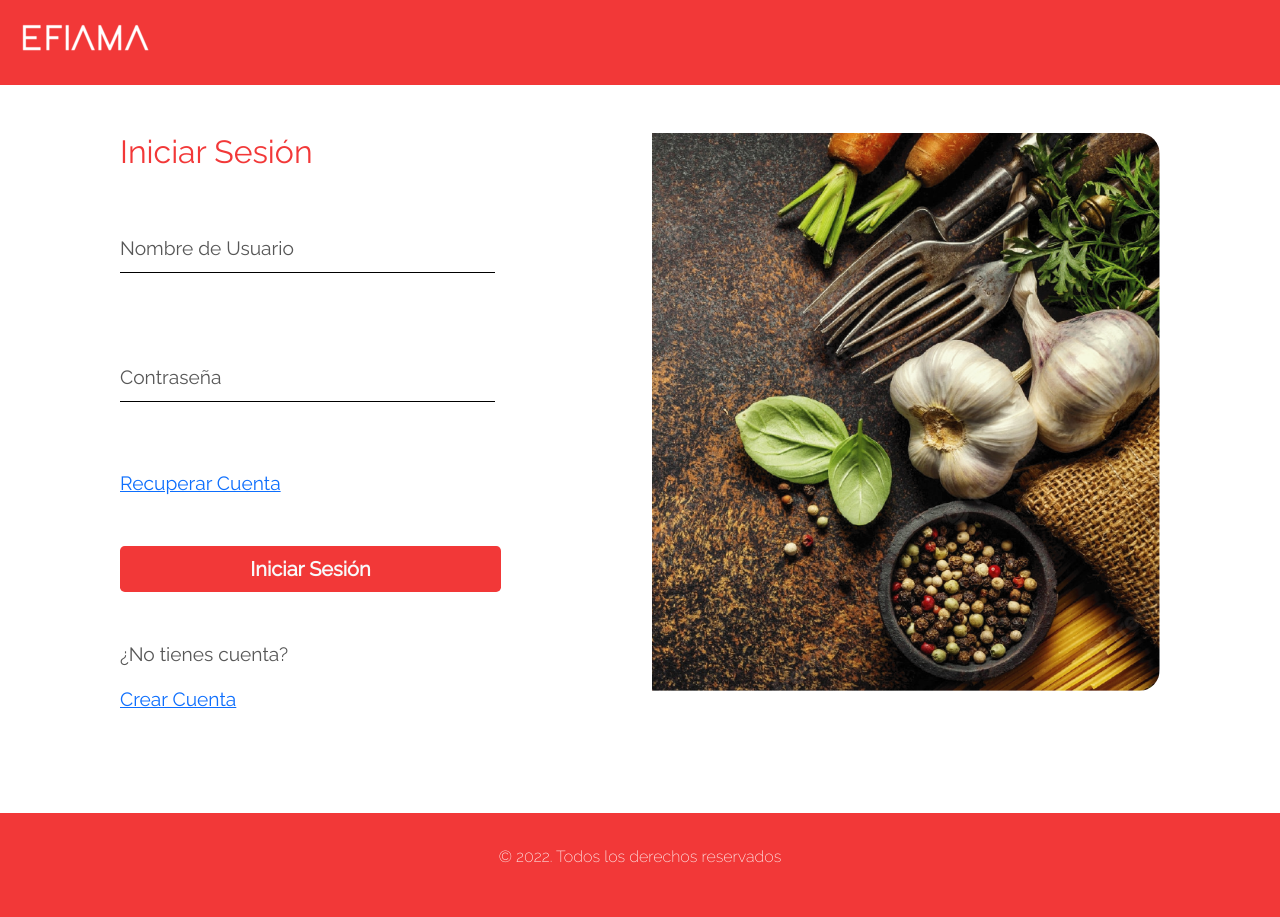
After one commit to 3frain2/proyectofinal, a PHP site: page / in a window 1280 px wide. The commit adds this page. Run offline with PHP 8.4, Linux system fonts and the light colour scheme; some libraries are stand-ins or nearby versions.

Commit message:
Add files via upload

```diff
--- a/Recuperar_Usuario.php
+++ b/Recuperar_Usuario.php
@@ -21,6 +21,6 @@ include "mcript.php";
             die("Query failed");
         }
 
-        header("Location: Sesion.php");
+        header("Location: index.php");
     }
 ?>
--- a/guardar_usuario.php
+++ b/guardar_usuario.php
@@ -20,7 +20,7 @@ if(isset($_POST['guardar_usuario'])){
     if(!$resultado){
         die("Query failed");
     }
-    header("location: Sesion.php");
+    header("location: index.php");
 
         $_SESSION['mensaje']="Usuario guardado correctamente!";
         $_SESSION['mensaje_tipo']='success';
--- a/includes/header_admin_login.php
+++ b/includes/header_admin_login.php
@@ -36,7 +36,7 @@
               </a>
           </li>
           <li class="nav-item ps-lg-4 pe-lg-5 nav-link">
-            <a class="navbar-brand nav-link text-white" href="Sesion.php">
+            <a class="navbar-brand nav-link text-white" href="index.php">
               <img src="img/Regis.png" alt="" width="38" height="38" class="d-inline-block">
               <span class="nav-bar text-white" href="logout.php">Logout</span>
             </a>
--- a/includes/header_login.php
+++ b/includes/header_login.php
@@ -2,7 +2,7 @@
 <nav class="navbar navbar-expand-lg navbar-light red-space">
     <div class="container-fluid nav-bar">
       <!--Logo-->
-      <a class="navbar-brand pe-lg-5 mb-3" href="Sesion.php">
+      <a class="navbar-brand pe-lg-5 mb-3" href="index.php">
         <img src="img/logo.png" alt="" /></a>
     </div>
   </nav>
--- /dev/null
+++ b/index.php
@@ -0,0 +1,107 @@
+<?php
+  include("includes/header_login.php");
+  include("includes/bd.php");
+  include "mcript.php";
+  session_start();
+
+  if (isset($_POST['login'])) {
+    $nombre_usuario = $_POST['nombre_usuario'];
+    $contrasena = $_POST['contrasena'];
+
+    $user = $database->select("usuario", "*", ["nombre_usuario" => $nombre_usuario]);
+
+    if (count($user) > 0) {
+      if ($desencriptar($user[0]['contrasena']) === $contrasena) {
+        $_SESSION['login_user'] = $nombre_usuario;
+        header("location: Inicio.php");
+      } else {
+        $error = "Error en la contraseña";
+        echo '<script language="javascript">alert("';
+        echo $error;
+        echo '");</script>';
+      }
+    } else {
+      $error = "Usuario invalido";
+      echo '<script language="javascript">alert("';
+      echo $error;
+      echo '");</script>';
+    }
+  }
+?>
+
+<!DOCTYPE html>
+<html lang="en">
+
+<head>
+  <meta charset="UTF-8" />
+  <meta http-equiv="X-UA-Compatible" content="IE=edge" />
+  <meta name="viewport" content="width=device-width, initial-scale=1.0" />
+  <title>Iniciar Sesión</title>
+
+  <link rel="preconnect" href="https://fonts.googleapis.com" />
+  <link rel="preconnect" href="https://fonts.gstatic.com" crossorigin />
+  <link href="https://fonts.googleapis.com/css2?family=Raleway:wght@100;200;400&display=swap" rel="stylesheet" />
+
+  <link href="https://cdn.jsdelivr.net/npm/bootstrap@5.0.2/dist/css/bootstrap.min.css" rel="stylesheet" integrity="sha384-EVSTQN3/azprG1Anm3QDgpJLIm9Nao0Yz1ztcQTwFspd3yD65VohhpuuCOmLASjC" crossorigin="anonymous" />
+  <link rel="stylesheet" href="./css/Style.css" />
+</head>
+
+<body class="d-flex flex-column min-vh-100">
+
+  <!--Cuerpo-->
+  <section class="container-fluid my-lg-5 mx-auto my-auto">
+    <div class="d-flex justify-content-center align-items-center mx-5 row ">
+      <div class="row px-xl-5 mx-5">
+        <!--Campos de Registro-->
+        <div class="col-lg-6 align-self-center red-sub-title">
+          <h2 class="title d-flex justify-content-lg-start justify-content-center">Iniciar Sesión</h2>
+          <form action="" method="post" class="row text d-flex justify-content-lg-start justify-content-center needs-validation" novalidate>
+            <div class="w-75">
+              <input class="form-control form-space input-space static-text text-lg-start text-center" name="nombre_usuario" type="text" id="nombre" required>
+              <span class="noclick msg d-flex justify-content-lg-start justify-content-center">Nombre
+                de
+                Usuario</span>
+              <p class="valid-feedback">
+              </p>
+            </div>
+            <div class="w-75">
+              <input class="form-control form-space input-space static-text text-lg-start text-center" name="contrasena" type="password" id="contraseña" required>
+              <span class="noclick msg d-flex justify-content-lg-start justify-content-center">Contraseña</span>
+              <p class="valid-feedback">
+              </p>
+            </div>
+            <div class="d-flex justify-content-lg-start justify-content-center">
+              <a class="" href="Recuperar.php">Recuperar Cuenta</a>
+            </div>
+            <div class="d-flex justify-content-lg-start justify-content-center">
+              <button class="btn red-space text-light btn-lg btn-block fw-bold w-75 my-5" name="login" type="submit" onclick="verificar()">
+                Iniciar Sesión
+              </button>
+            </div>
+            <div class="d-flex justify-content-lg-start justify-content-center">
+            <div>
+              <p class="d-flex justify-content-lg-start justify-content-center">¿No tienes cuenta? </p>
+              <a class="d-flex justify-content-lg-start justify-content-center" href="Registro.php">Crear Cuenta</a>
+            </div>
+        </div>
+          </form>
+        </div>
+
+        <!--Imagen-->
+        <div class="col-lg-6 d-none d-lg-block">
+          <img class="img-rounded img-fluid" src="img/Registro.png" alt="Iniciar Sesión">
+        </div>
+    </div>
+  </section>
+
+
+
+  <?php
+  include("includes/footer.php");
+  ?>
+
+  <script src="https://cdn.jsdelivr.net/npm/bootstrap@5.0.2/dist/js/bootstrap.bundle.min.js" integrity="sha384-MrcW6ZMFYlzcLA8Nl+NtUVF0sA7MsXsP1UyJoMp4YLEuNSfAP+JcXn/tWtIaxVXM" crossorigin="anonymous"></script>
+  <script src='http://cdnjs.cloudflare.com/ajax/libs/jquery/2.1.3/jquery.min.js'></script>
+</body>
+
+</html>
```
